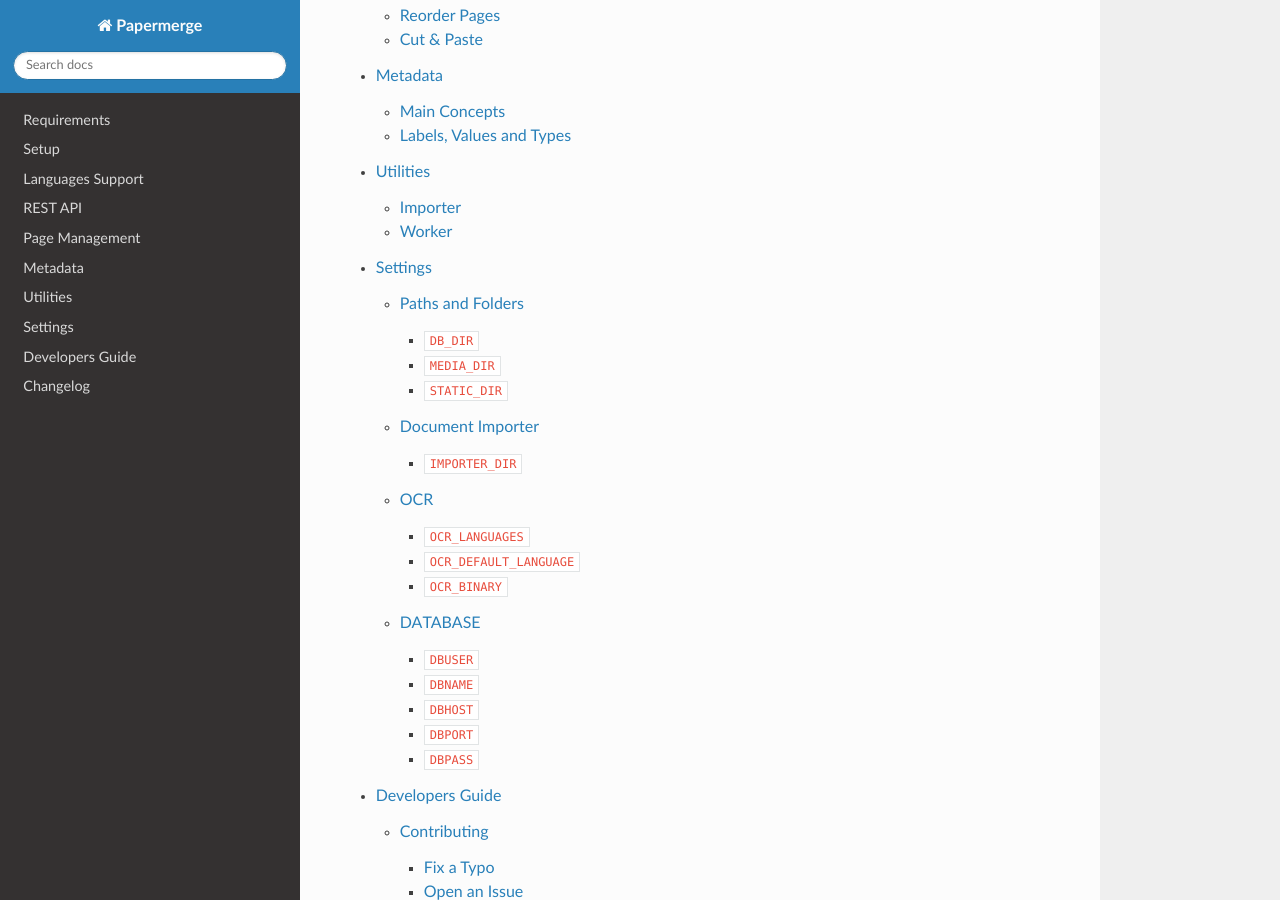
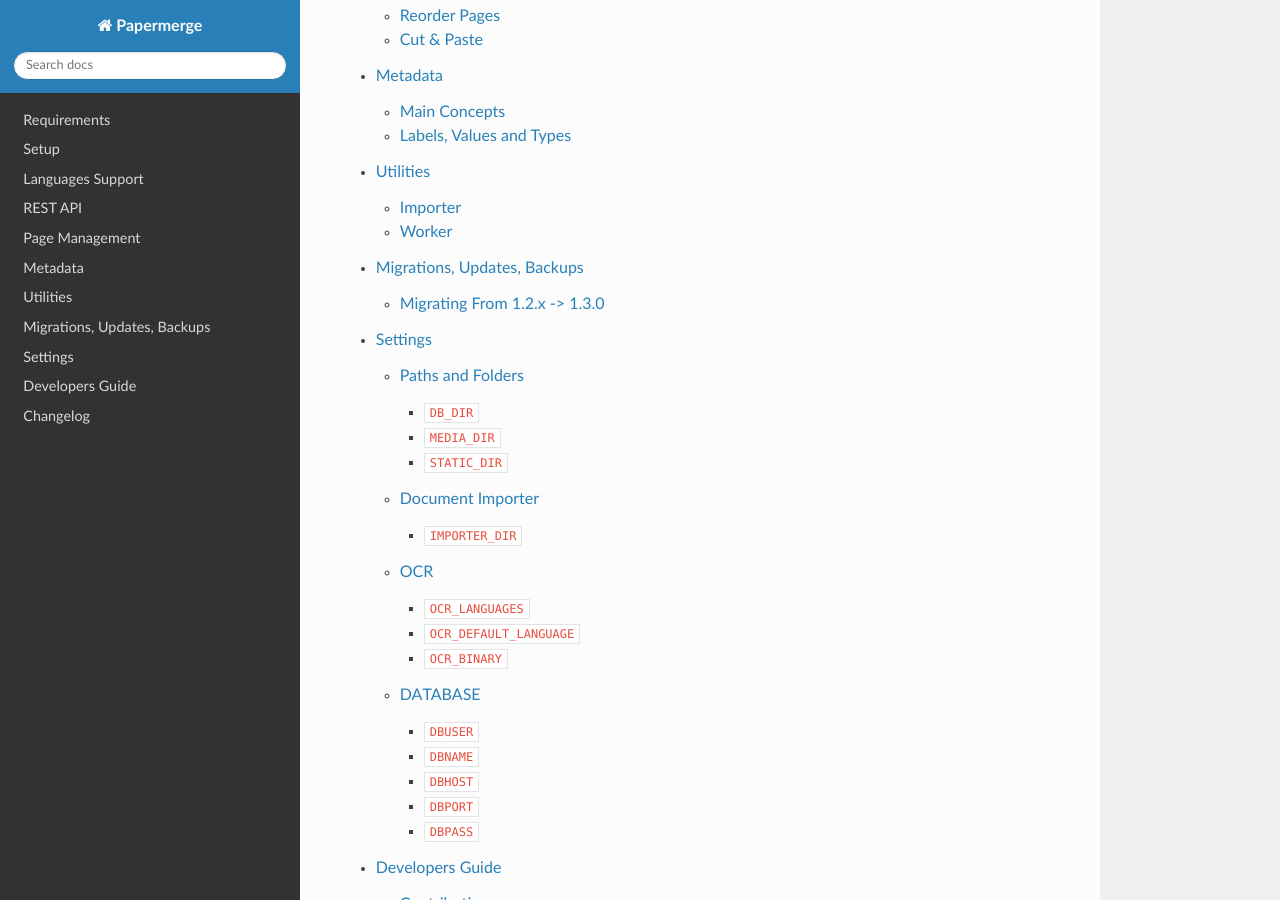
Before and after one commit to ciur/papermerge, a Sphinx documentation site: the page built from docs/source/index.rst, in a window 1280 px wide and 900 px high, scrolled down 1514 px. Built offline with Sphinx 7.4.7 and the Read the Docs theme 2.0.0, drawn with Linux system fonts in a browser that asks for light colours.

Commit message:
add migration documentation

```diff
--- a/docs/source/index.rst
+++ b/docs/source/index.rst
@@ -43,6 +43,7 @@
    page_management
    metadata
    utilities
+   migrations
    settings
    developers_guide/index
    changelog
--- /dev/null
+++ b/docs/source/migrations.rst
@@ -0,0 +1,12 @@
+Migrations, Updates, Backups
+=============================
+
+work in progress...
+
+
+Migrating From 1.2.x -> 1.3.0
+##############################
+
+work in progress...
+
+1.2.x - uses PostgreSQL + Triggers. In order to make 1.3.0 - triggers must be deleted.
```
